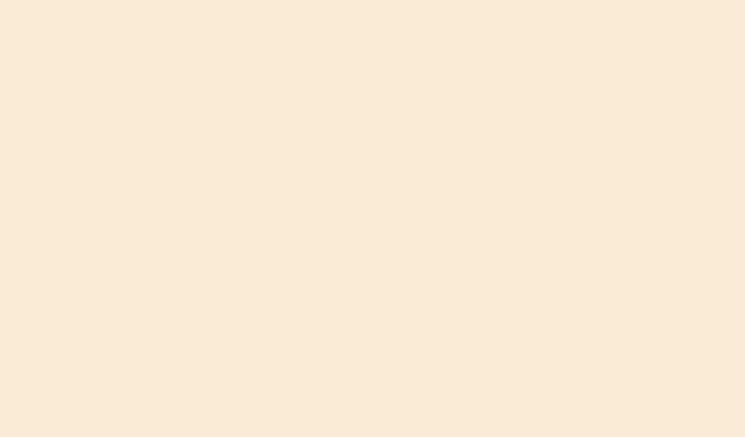
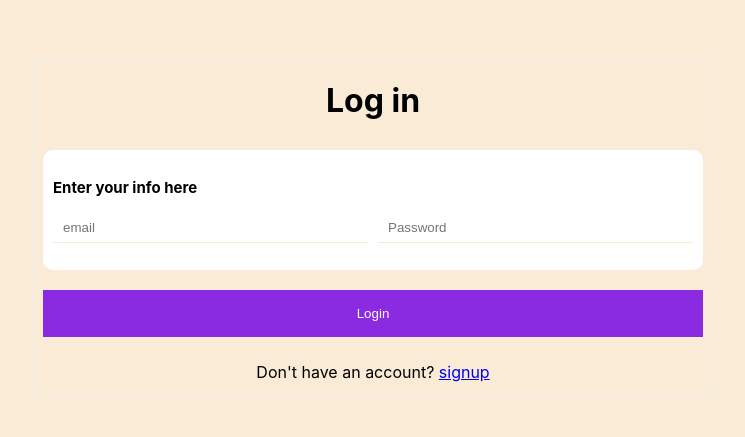
Before and after one commit to Godden13/drinks_database_frontEnd, a React (Create React App) app: page /login in a window 1280 px wide. Before the commit this address had no page. Shown: the part 171-608 px from the top of the page, without its empty margins (267-1012 px from the left). Built offline with nearby package versions, Linux system fonts and the light colour scheme.

Commit message:
add new pages

```diff
--- a/src/App.js
+++ b/src/App.js
@@ -3,13 +3,15 @@ import { BrowserRouter, Route, Routes } from 'react-router-dom'
 import Registration from './pages/RegistrationPage/RegistrationPage';
 import Login from './pages/loginPage/Login';
 import HomePage from './pages/HomePage/HomePage';
+import Loading from './pages/LandingPage/LoadingPage';
 
 function App() {
   return (
     <div className="App">
       <BrowserRouter>
         <Routes>
-          <Route index element={<Login />} />
+          <Route index element={<Loading />} />
+          <Route path='/login' element={<Login />} />
           <Route path='/register' element={<Registration />} />
           <Route path='/homepage' element={<HomePage />} />
         </Routes>
--- a/src/pages/HomePage/HomePage.jsx
+++ b/src/pages/HomePage/HomePage.jsx
@@ -4,6 +4,8 @@ export default function HomePage(){
   return (
     <div className="homepage">
       <h1>Welcome to the home page</h1>
+
+
     </div>
   )
 }
--- /dev/null
+++ b/src/pages/LandingPage/LoadingPage.jsx
@@ -0,0 +1,12 @@
+import { Link } from 'react-router-dom';
+import '../RegistrationPage/RegistrationPage';
+
+export default function Loading(){
+  return (
+    <form className="loadingPage">
+      <h2>Welcome</h2>
+    <Link to="/register">signup</Link>
+      <p>Already have an account? <Link to="/login">login</Link></p>
+    </form>
+  );
+}
--- a/src/pages/RegistrationPage/RegistrationPage.css
+++ b/src/pages/RegistrationPage/RegistrationPage.css
@@ -47,6 +47,10 @@ input {
   box-sizing: border-box;
 }
 
+input:focus {
+  outline: none;
+}
+
 .login_pwd {
   display: flex;
   gap: 10px;
--- a/src/pages/RegistrationPage/RegistrationPage.jsx
+++ b/src/pages/RegistrationPage/RegistrationPage.jsx
@@ -5,6 +5,7 @@ import "./RegistrationPage.css";
 
 export default function Registration() {
   const [isLoading, setIsLoading] = useState(false);
+  const [passFail, setPassFail] = useState("");
   const navigate = useNavigate();
 
   async function handleSubmit(e) {
@@ -13,15 +14,19 @@ export default function Registration() {
     const data = {
       firstName: target.firstName.value,
       lastName: target.lastName.value,
-      email: target.email.value,
+      emailAddress: target.email.value,
       phone: target.phone.value,
       password: target.password.value,
       passwordConfirm: target.password.value,
     };
     setIsLoading(true);
-    await register(data);
-    setIsLoading(false);
-    navigate("/");
+    if (target.password.value === target.passwordConfirmation.value) {
+      await register(data);
+      setIsLoading(false);
+      navigate("/login");
+    }else {
+      setPassFail('The password doesnt match')
+    }
   }
 
   return (
@@ -62,6 +67,8 @@ export default function Registration() {
           required
         />
       </div>
+      {passFail && <p className="error">{passFail}</p>}
+
       <button>Register</button>
       <p>
         Already have an account? <Link to="login">login</Link>
--- a/src/pages/loginPage/Login.jsx
+++ b/src/pages/loginPage/Login.jsx
@@ -42,13 +42,13 @@ export default function Login() {
         <h2>Enter your info here</h2>
         <div className="login_pwd">
           <input type="text" placeholder="email" name="emailAddress" required />
-          <input type="text" placeholder="Password" name="password" />
+          <input type="password" placeholder="Password" name="password" />
         </div>
       </div>
       <button>Login</button>
 
       <p>
-        Don't have an account? <Link to="/">signup</Link>
+        Don't have an account? <Link to="/register">signup</Link>
       </p>
     </form>
   );
```
Also changed, not shown: src/pages/HomePage/sideBar/SideBar.jsx (added, +24 -0 lines), src/pages/LoadingPage/LoadingPage.jsx (deleted, +0 -14 lines), src/pages/HomePage/sideBar/SideBar.css (added), src/pages/LandingPage/LoadingPage.css (added).
